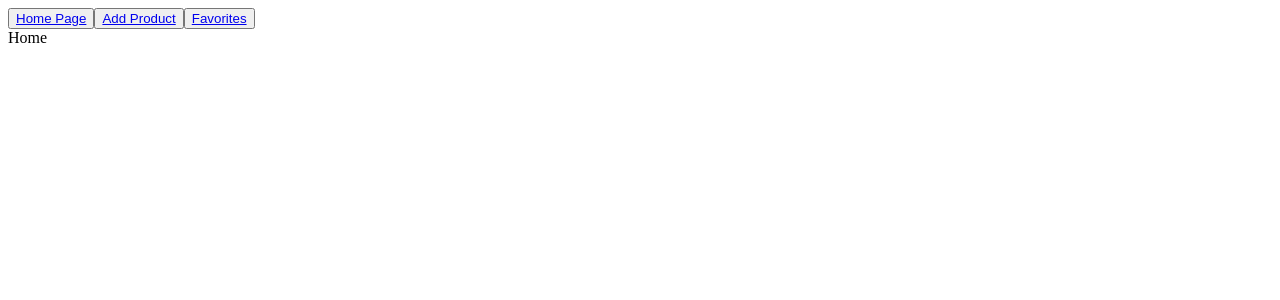
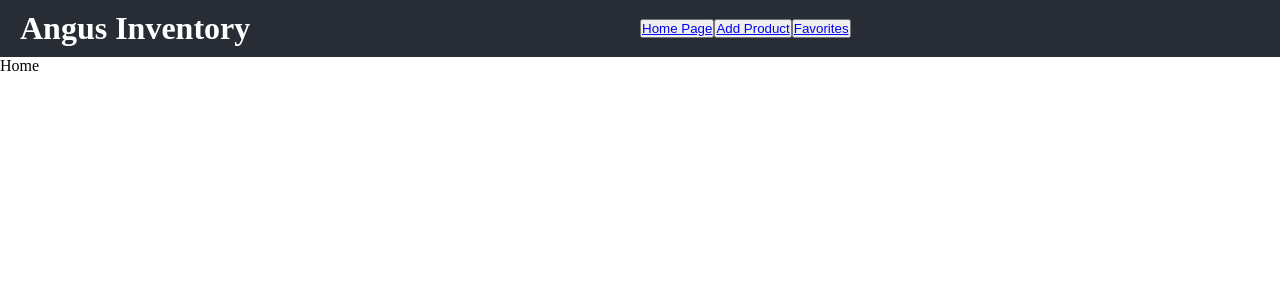
Before and after one commit to leekinming1008/react-product-management-system, a React (Vite) app: page / in a window 1280 px wide. Shown: the top 300 px of the page. Built offline with nearby package versions, Linux system fonts and the light colour scheme.

Commit message:
Import styled components and style the nav bar

```diff
--- a/package.json
+++ b/package.json
@@ -15,12 +15,14 @@
     "react": "^18.2.0",
     "react-dom": "^18.2.0",
     "react-router-dom": "^6.22.3",
+    "styled-components": "^6.1.8",
     "yup": "^1.4.0",
     "zustand": "^4.5.2"
   },
   "devDependencies": {
     "@types/react": "^18.2.56",
     "@types/react-dom": "^18.2.19",
+    "@types/styled-components": "^5.1.34",
     "@typescript-eslint/eslint-plugin": "^7.0.2",
     "@typescript-eslint/parser": "^7.0.2",
     "@vitejs/plugin-react": "^4.2.1",
--- a/src/components/Navbar.tsx
+++ b/src/components/Navbar.tsx
@@ -1,9 +1,27 @@
 import { Link } from "react-router-dom";
 import { Tab, TabList } from "@chakra-ui/tabs";
+import styled from "styled-components";
+
+const NavbarContainer = styled.div`
+  display: flex;
+  justify-content: space-between;
+  align-items: center;
+  /* top right bottom left */
+  padding: 10px 20px;
+  background-color: #282c34;
+  color: white;
+`;
+
+const SelectionSection = styled.div`
+  position: absolute;
+  left: 50%;
+`;
 
 const Navbar = () => {
   return (
-    <>
+    <NavbarContainer>
+      <h1>Angus Inventory</h1>
+      <SelectionSection>
         <TabList>
           <Tab>
             <Link to={"/"}>Home Page</Link>
@@ -15,7 +33,8 @@ const Navbar = () => {
             <Link to={"/favorites"}>Favorites</Link>
           </Tab>
         </TabList>
-    </>
+      </SelectionSection>
+    </NavbarContainer>
   );
 };
 
--- /dev/null
+++ b/src/main.css
@@ -0,0 +1,4 @@
+* {
+  margin: 0;
+  padding: 0;
+}
--- a/src/main.tsx
+++ b/src/main.tsx
@@ -1,6 +1,7 @@
 import { StrictMode } from "react";
 import ReactDOM from "react-dom/client";
 import { createBrowserRouter, RouterProvider } from "react-router-dom";
+import "./main.css";
 
 //Page
 import Home from "./pages/Home";
```
Also changed, not shown: src/index.css (deleted), 1 other file (tests, documents, lock files or other folders). Lines whose indentation alone changed are shown as unchanged.
